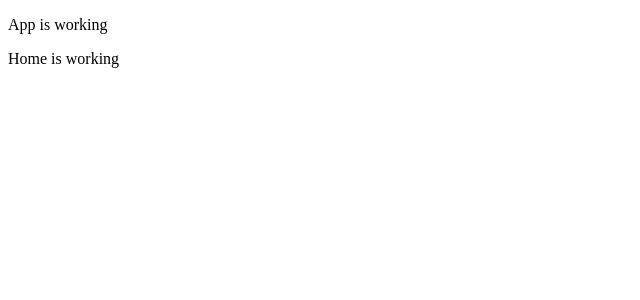
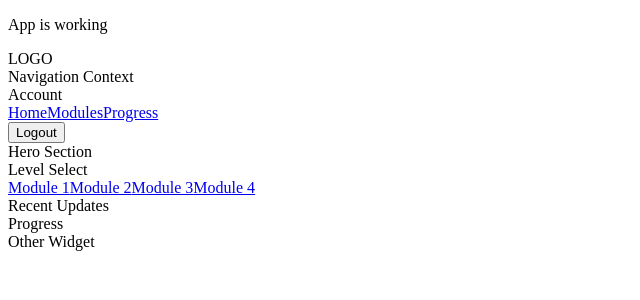
Before and after one commit to akalweit5/maffeodrinkslearn, a Vue app: page / in a window 1280 px wide. Shown: the top 300 px of the page, without its empty margins (0-640 px from the left). Built offline with nearby package versions, Linux system fonts and the light colour scheme; the HTML template or start-up script is replaced by a standard one.

Commit message:
trying home again

```diff
--- a/src/views/Home.vue
+++ b/src/views/Home.vue
@@ -1,3 +1,43 @@
+<script setup>
+const modules = [
+  { title: 'Module 1', route: '/module/1' },
+  { title: 'Module 2', route: '/module/2' },
+  { title: 'Module 3', route: '/module/3' },
+  { title: 'Module 4', route: '/module/4' },
+]
+</script>
+
 <template>
-  <div>Home is working</div>
+  <div class="layout">
+    <header class="topbar">
+      <div class="logo">LOGO</div>
+      <div class="context">Navigation Context</div>
+      <div class="account">Account</div>
+    </header>
+
+    <aside class="sidebar-left">
+      <nav>
+        <router-link to="/">Home</router-link>
+        <router-link to="/modules">Modules</router-link>
+        <router-link to="/progress">Progress</router-link>
+      </nav>
+      <button class="logout">Logout</button>
+    </aside>
+
+    <main class="main">
+      <section class="hero">Hero Section</section>
+      <section class="level">Level Select</section>
+      <section class="modules">
+        <router-link v-for="m in modules" :key="m.title" :to="m.route" class="module-card">
+          {{ m.title }}
+        </router-link>
+      </section>
+    </main>
+
+    <aside class="sidebar-right">
+      <div class="widget">Recent Updates</div>
+      <div class="widget">Progress</div>
+      <div class="widget">Other Widget</div>
+    </aside>
+  </div>
 </template>
```
